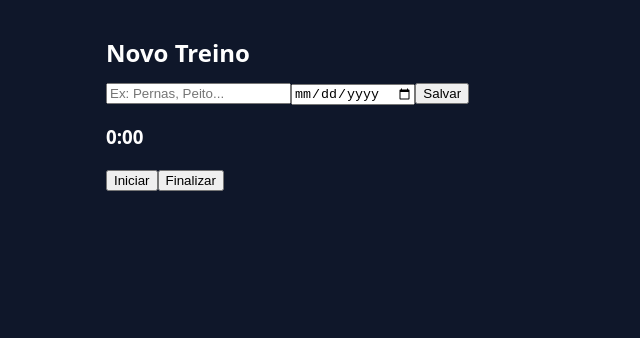
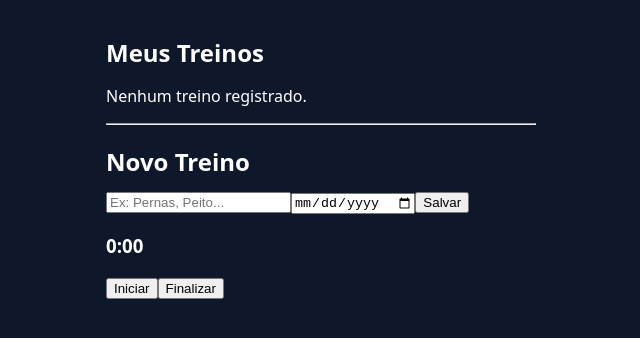
Before and after one commit to glacykm11/workout-tracker-react, a React (Vite) app: page / in a window 1280 px wide. Shown: the top 338 px of the page, without its empty margins (319-959 px from the left). Built offline with nearby package versions, Linux system fonts and the light colour scheme.

Commit message:
Add store with zustand

```diff
--- a/package.json
+++ b/package.json
@@ -19,6 +19,8 @@
     "eslint": "^9.39.2",
     "prettier": "^3.7.4",
     "react": "^19.2.3",
-    "react-dom": "^19.2.3"
+    "react-calendar": "^6.0.0",
+    "react-dom": "^19.2.3",
+    "zustand": "^5.0.10"
   }
 }
--- a/src/App.tsx
+++ b/src/App.tsx
@@ -1,8 +1,11 @@
+import Home from "./pages/Home";
 import AddWorkout from "./pages/AddWorkout";
 
 function App() {
   return (
     <div className="app">
+      <Home />
+      <hr />
       <AddWorkout />
     </div>
   );
--- a/src/pages/AddWorkout.tsx
+++ b/src/pages/AddWorkout.tsx
@@ -1,22 +1,24 @@
 import { useState } from "react";
 import type { Workout } from "../types/workout";
+
 import Timer from "../components/Timer";
+import { useWorkoutStore } from "../store/workoutStore";
 
 export default function AddWorkout() {
   const [name, setName] = useState("");
   const [date, setDate] = useState("");
   const [duration, setDuration] = useState(0);
-
+  const addWorkout = useWorkoutStore((state) => state.addWorkout);
 
   function handleSave() {
     const workout: Workout = {
       id: crypto.randomUUID(),
       name,
       date,
-      duration: duration
+      duration: duration,
     };
 
-    console.log("Novo treino:", workout);
+    addWorkout(workout);
     alert("Treino salvo");
   }
 
@@ -27,13 +29,13 @@ export default function AddWorkout() {
       <input
         placeholder="Ex: Pernas, Peito..."
         value={name}
-        onChange={e => setName(e.target.value)}
+        onChange={(e) => setName(e.target.value)}
       />
 
       <input
         type="date"
         value={date}
-        onChange={e => setDate(e.target.value)}
+        onChange={(e) => setDate(e.target.value)}
       />
 
       <button onClick={handleSave}>Salvar</button>
--- a/src/pages/Home.tsx
+++ b/src/pages/Home.tsx
@@ -1,8 +1,25 @@
+import { useEffect } from "react";
+import { useWorkoutStore } from "../store/workoutStore";
+
 export default function Home() {
+  const { workouts, loadWorkouts } = useWorkoutStore();
+
+  useEffect(() => {
+    loadWorkouts();
+  }, []);
+
   return (
     <div>
       <h2>Meus Treinos</h2>
-      <p>Nenhum treino registrado ainda.</p>
+
+      {workouts.length === 0 && <p>Nenhum treino registrado.</p>}
+
+      {workouts.map((w) => (
+        <div key={w.id}>
+          <strong>{w.name}</strong> – {w.date} – {Math.floor(w.duration / 60)}{" "}
+          min
+        </div>
+      ))}
     </div>
   );
 }
--- /dev/null
+++ b/src/store/workoutStore.ts
@@ -0,0 +1,22 @@
+import { create } from "zustand";
+import type { Workout } from "../types/workout";
+import { getWorkouts, saveWorkout } from "../services/workoutStorage";
+
+interface WorkoutStore {
+  workouts: Workout[];
+  addWorkout: (workout: Workout) => void;
+  loadWorkouts: () => void;
+}
+
+export const useWorkoutStore = create<WorkoutStore>((set) => ({
+  workouts: [],
+  loadWorkouts: () => {
+    set({ workouts: getWorkouts() });
+  },
+  addWorkout: (workout) => {
+    saveWorkout(workout);
+    set((state) => ({
+      workouts: [...state.workouts, workout],
+    }));
+  },
+}));
```
Also changed, not shown: 1 other file (tests, documents, lock files or other folders).
